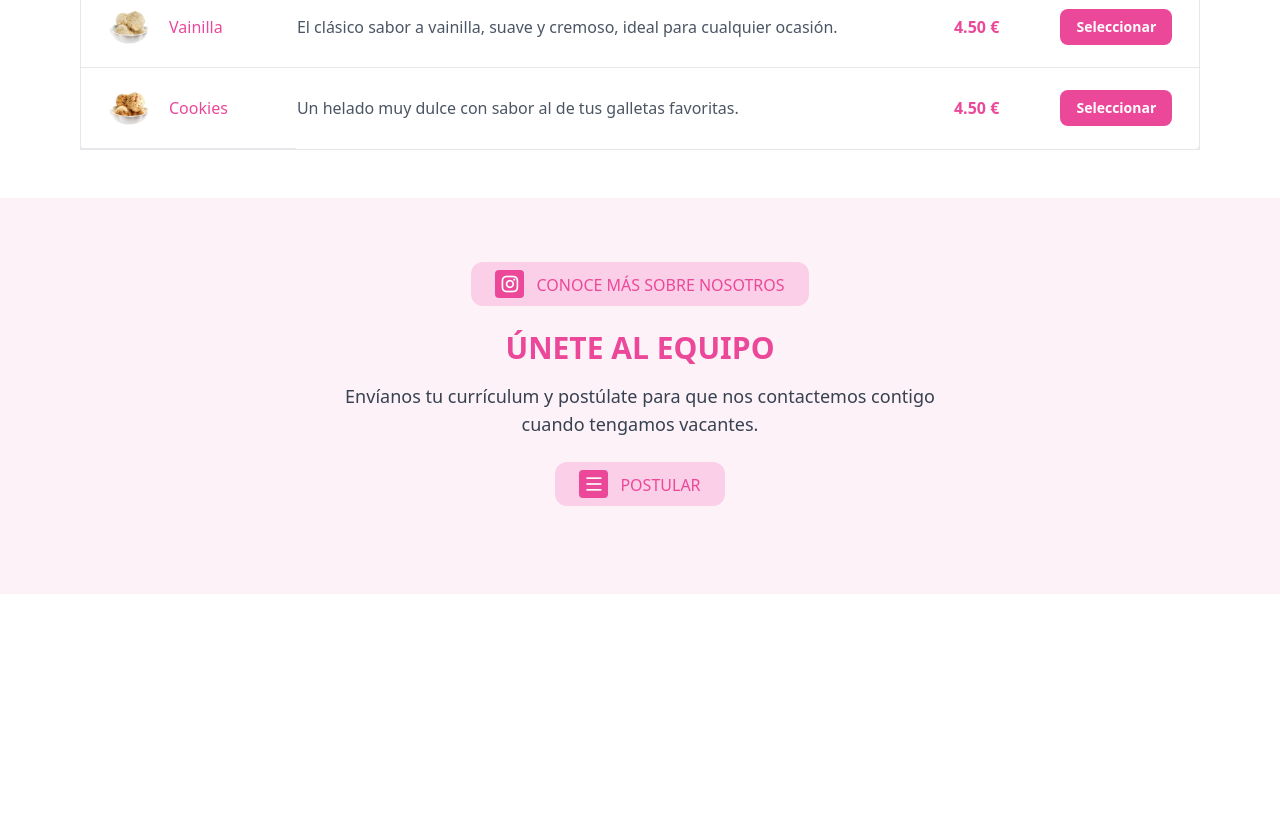
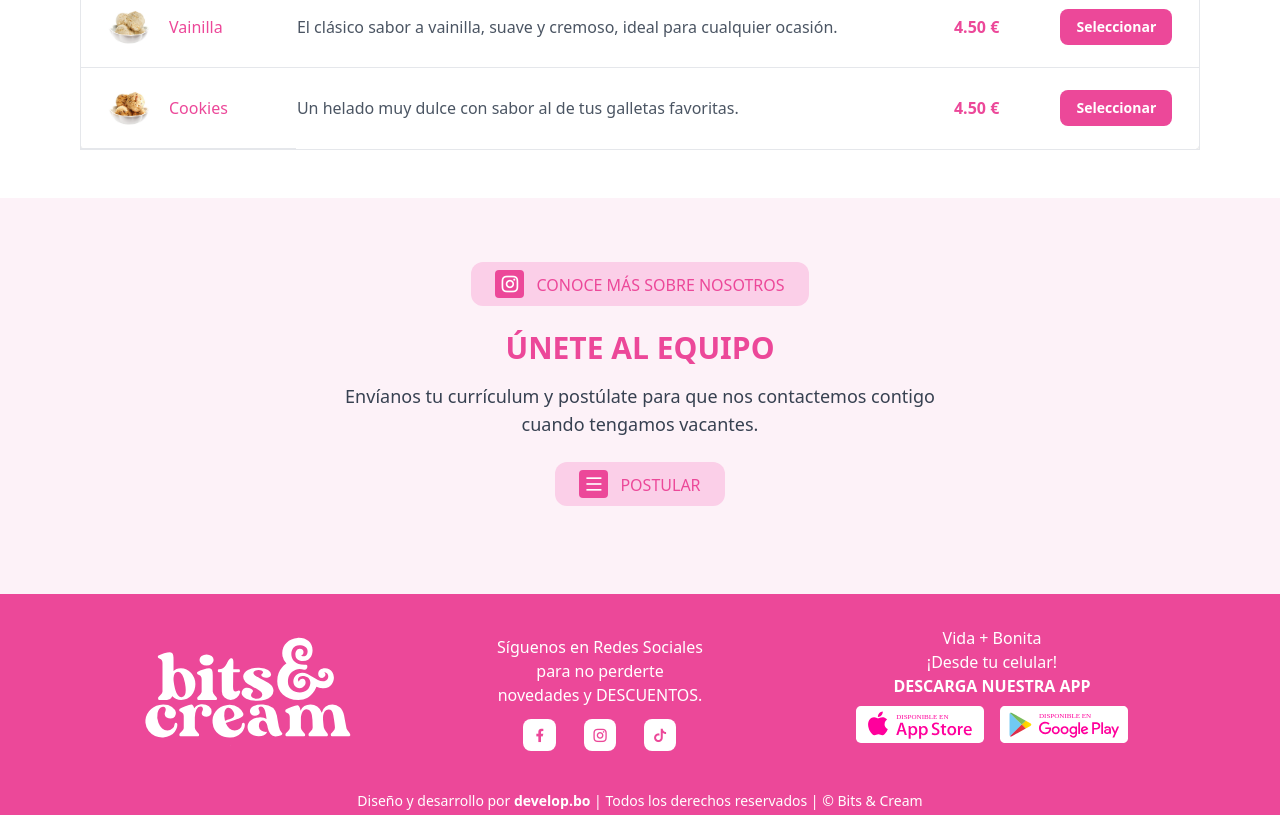
Before and after one commit to Alpego05/Tailwind, a website: page src/pages/about.html in a window 1280 px wide. Shown: the part 1376-2191 px from the top of the page. Before the commit the page ends 1970 px from the top, so only its background shows below. Drawn offline with nearby package versions, Linux system fonts and the light colour scheme.

Commit message:
about added footer

```diff
--- a/src/pages/about.html
+++ b/src/pages/about.html
@@ -259,29 +259,79 @@
 
     <section class="text-center py-16 px-4 bg-pink-50 flex flex-col items-center">
         <!-- About -->
-        <a href="#" class="inline-block py-2 px-6 mb-6 text-pink-500 bg-pink-200 rounded-xl hover:bg-pink-500 transition hover:text-white">
+        <a href="#"
+            class="inline-block py-2 px-6 mb-6 text-pink-500 bg-pink-200 rounded-xl hover:bg-pink-500 transition hover:text-white">
             <i class="ri-instagram-line text-xl mr-2 bg-pink-500 text-white p-1 rounded"></i>
-             CONOCE MÁS SOBRE NOSOTROS
+            CONOCE MÁS SOBRE NOSOTROS
         </a>
 
         <div class="w-1/2">
             <h2 class="text-3xl font-semibold text-pink-500 mb-4">ÚNETE AL EQUIPO</h2>
-        <p class="text-lg text-gray-700 mb-6">
-            Envíanos tu currículum y postúlate para que nos contactemos contigo cuando tengamos vacantes.
-        </p>
+            <p class="text-lg text-gray-700 mb-6">
+                Envíanos tu currículum y postúlate para que nos contactemos contigo cuando tengamos vacantes.
+            </p>
         </div>
 
 
-        <a href="#" class="inline-block py-2 px-6 mb-6 text-pink-500 bg-pink-200 rounded-xl hover:bg-pink-200 hover:bg-pink-500 transition hover:text-white">
+        <a href="#"
+            class="inline-block py-2 px-6 mb-6 text-pink-500 bg-pink-200 rounded-xl hover:bg-pink-200 hover:bg-pink-500 transition hover:text-white">
             <i class="ri-menu-line text-xl mr-2 bg-pink-500 text-white p-1 rounded"></i>
-             POSTULAR
+            POSTULAR
         </a>
-
     </section>
 
 
 
 
+    <!-- Footer -->
+    <footer class="bg-pink-500 text-white ">
+        <div class="py-7 flex flex-col-reverse sm:flex-row justify-evenly items-center pt-8">
+
+            <!-- img footer -->
+            <img src="../assets/images/Bits-logo-marca-21-blanco.svg" class=" w-52 hidden md:block">
+
+
+            <!-- social media -->
+            <div class="text-center w-52 mt-6 sm:mt-2 ">
+                Síguenos en Redes Sociales para no perderte novedades y DESCUENTOS.
+
+                <div class="flex text-pink-500 justify-evenly mt-3">
+                    <div class="bg-white px-2 py-1 rounded-lg ">
+                        <i class="ri-facebook-fill"></i>
+                    </div>
+                    <div class="bg-white px-2 py-1 rounded-lg">
+                        <i class="ri-instagram-line"></i>
+                    </div>
+                    <div class="bg-white px-2 py-1 rounded-lg ">
+                        <i class="ri-tiktok-fill"></i>
+                    </div>
+                </div>
+
+
+            </div>
+
+            <!-- app add -->
+            <div class="text-center w-30">
+                <p>Vida + Bonita</p>
+                <p>¡Desde tu celular!</p>
+                <p><strong>DESCARGA NUESTRA APP</strong></p>
+
+                <div class="flex">
+                    <img src="../assets/images/footer/App-Store.svg" class=" w-32 m-2">
+                    <img src="../assets/images/footer/Google-Play.svg" class=" w-32 m-2">
+
+                </div>
+            </div>
+
+        </div>
+        <!-- Footer inferior -->
+        <div class="mt-2 text-center text-sm hidden sm:block p-1">
+            Diseño y desarrollo por <span class="font-bold">develop.bo</span> | Todos los derechos reservados | © Bits &
+            Cream
+        </div>
+        </div>
+    </footer>
+
 
 </body>
 
```
